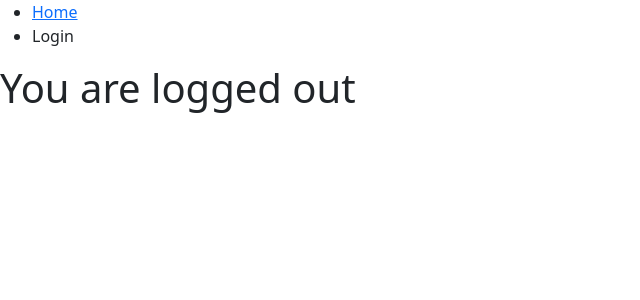
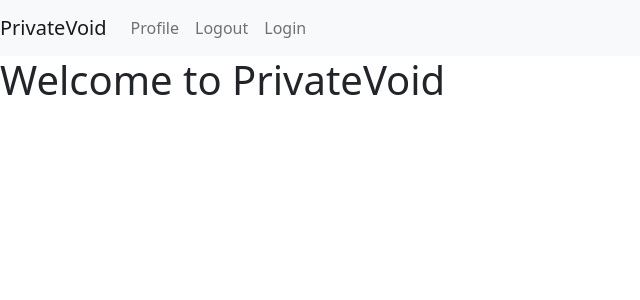
Before and after one commit to MaximilianHagelstam/privatevoid, a React (Create React App) app in the folder client/: page / in a window 1280 px wide. Shown: the top 300 px of the page, without its empty margins (0-640 px from the left). Built offline with nearby package versions, Linux system fonts and the light colour scheme; no server answers.

Commit message:
Add bootstrap and folder structure to client

```diff
--- a/client/src/AppRouter.js
+++ b/client/src/AppRouter.js
@@ -1,12 +1,14 @@
 import React from 'react';
-import { HomePage } from './components/HomePage';
+import { Home } from './components/home/Home';
+import { Profile } from './components/profile/Profile';
 import { BrowserRouter as Router, Route } from 'react-router-dom';
 
 export const AppRouter = () => {
   return (
     <Router>
       <div>
-        <Route exact path="/" component={HomePage} />
+        <Route exact path="/" component={Home} />
+        <Route exact path="/profile" component={Profile} />
       </div>
     </Router>
   );
--- a/client/src/components/Header.js
+++ /dev/null
@@ -1,28 +0,0 @@
-import { Link } from 'react-router-dom';
-import React from 'react';
-// import { Button } from 'react-bootstrap';
-
-const handleSignInClick = () => {
-  window.open('http://localhost:8080/auth/github', '_self');
-};
-
-const handleLogoutClick = () => {
-  window.open('http://localhost:8080/auth/logout', '_self');
-};
-
-export const Header = (props) => {
-  const { authenticated } = props;
-
-  return (
-    <ul className="menu">
-      <li>
-        <Link to="/">Home</Link>
-      </li>
-      {authenticated ? (
-        <li onClick={handleLogoutClick}>Logout</li>
-      ) : (
-        <li onClick={handleSignInClick}>Login</li>
-      )}
-    </ul>
-  );
-};
--- /dev/null
+++ b/client/src/components/common/Header.js
@@ -0,0 +1,30 @@
+import React from 'react';
+import { Navbar, Nav } from 'react-bootstrap';
+
+const handleSignInClick = () => {
+  window.open('http://localhost:8080/auth/github', '_self');
+};
+
+const handleLogoutClick = () => {
+  window.open('http://localhost:8080/auth/logout', '_self');
+};
+
+export const Header = () => {
+  return (
+    <Navbar bg="light" expand="lg">
+      <Navbar.Brand href="/">PrivateVoid</Navbar.Brand>
+      <Navbar.Toggle aria-controls="navbarScroll" />
+      <Navbar.Collapse id="navbarScroll">
+        <Nav
+          className="mr-auto my-2 my-lg-0"
+          style={{ maxHeight: '100px' }}
+          navbarScroll
+        >
+          <Nav.Link href="/profile">Profile</Nav.Link>
+          <Nav.Link onClick={handleLogoutClick}>Logout</Nav.Link>
+          <Nav.Link onClick={handleSignInClick}>Login</Nav.Link>
+        </Nav>
+      </Navbar.Collapse>
+    </Navbar>
+  );
+};
--- /dev/null
+++ b/client/src/components/home/Home.js
@@ -0,0 +1,11 @@
+import { Header } from '../common/Header';
+import React from 'react';
+
+export const Home = () => {
+  return (
+    <div>
+      <Header />
+      <h1>Welcome to PrivateVoid</h1>
+    </div>
+  );
+};
--- a/client/src/components/HomePage.js
+++ b/client/src/components/profile/Profile.js
@@ -1,4 +1,4 @@
-import { Header } from './Header';
+import { Header } from '../common/Header';
 import React, { useState, useEffect } from 'react';
 
 const fetchUser = () => {
@@ -15,7 +15,7 @@ const fetchUser = () => {
   return user;
 };
 
-export const HomePage = () => {
+export const Profile = () => {
   const [user, setUser] = useState({});
   const [authenticated, setAuthenticated] = useState(false);
 
@@ -43,15 +43,14 @@ export const HomePage = () => {
 
   return (
     <div>
-      <Header authenticated={authenticated} />
+      <Header />
       <div>
         {!authenticated ? (
           <h1>You are logged out</h1>
         ) : (
           <div>
-            <h1>You are logged in</h1>
-            <h2>Name: {user.displayName}</h2>
-            <h2>Id: {user.githubId}</h2>
+            <h1>Name: {user.displayName}</h1>
+            <h1>Id: {user.githubId}</h1>
           </div>
         )}
       </div>
```
Also changed, not shown: 2 other files (tests, documents, lock files or other folders).
